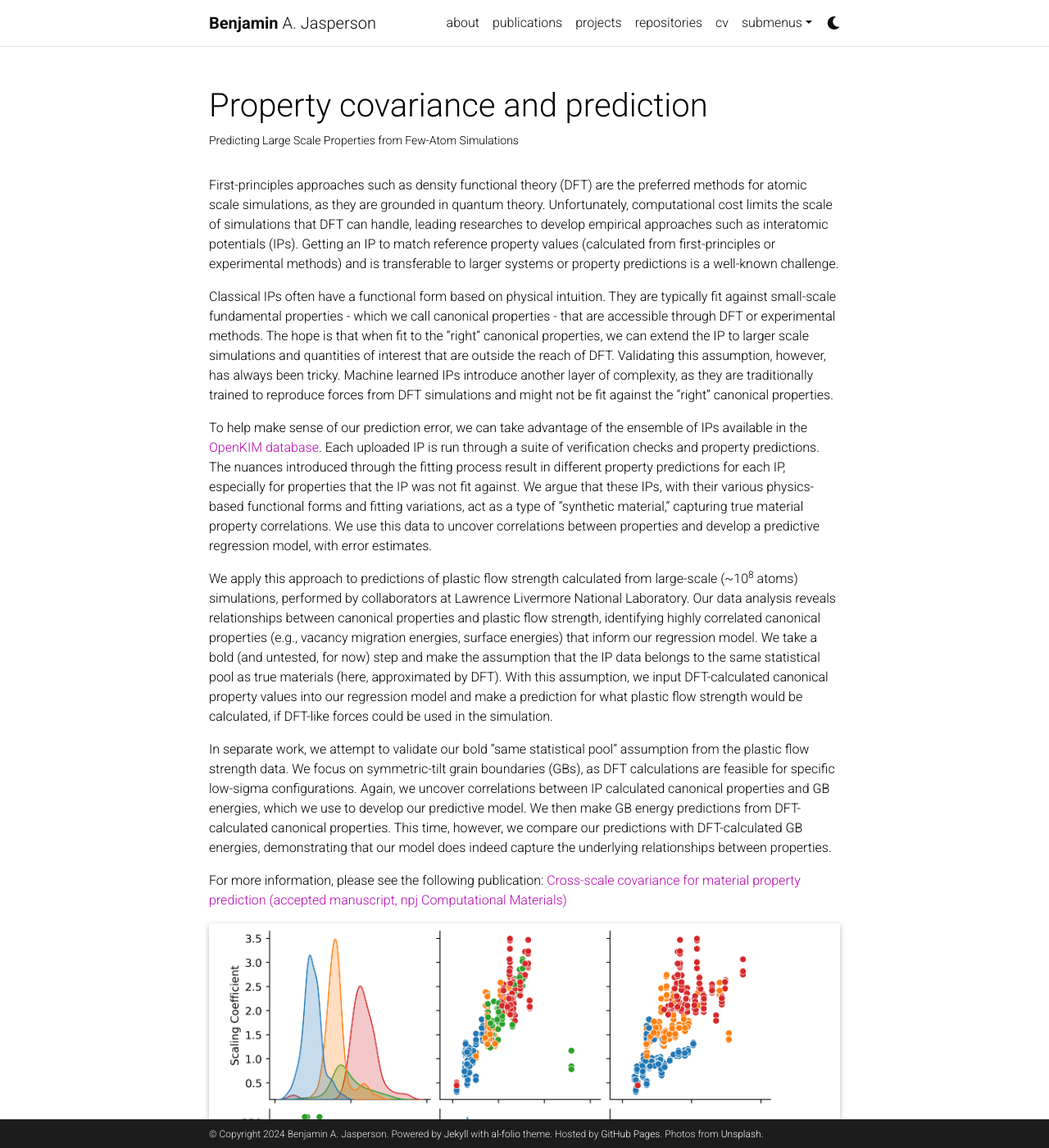
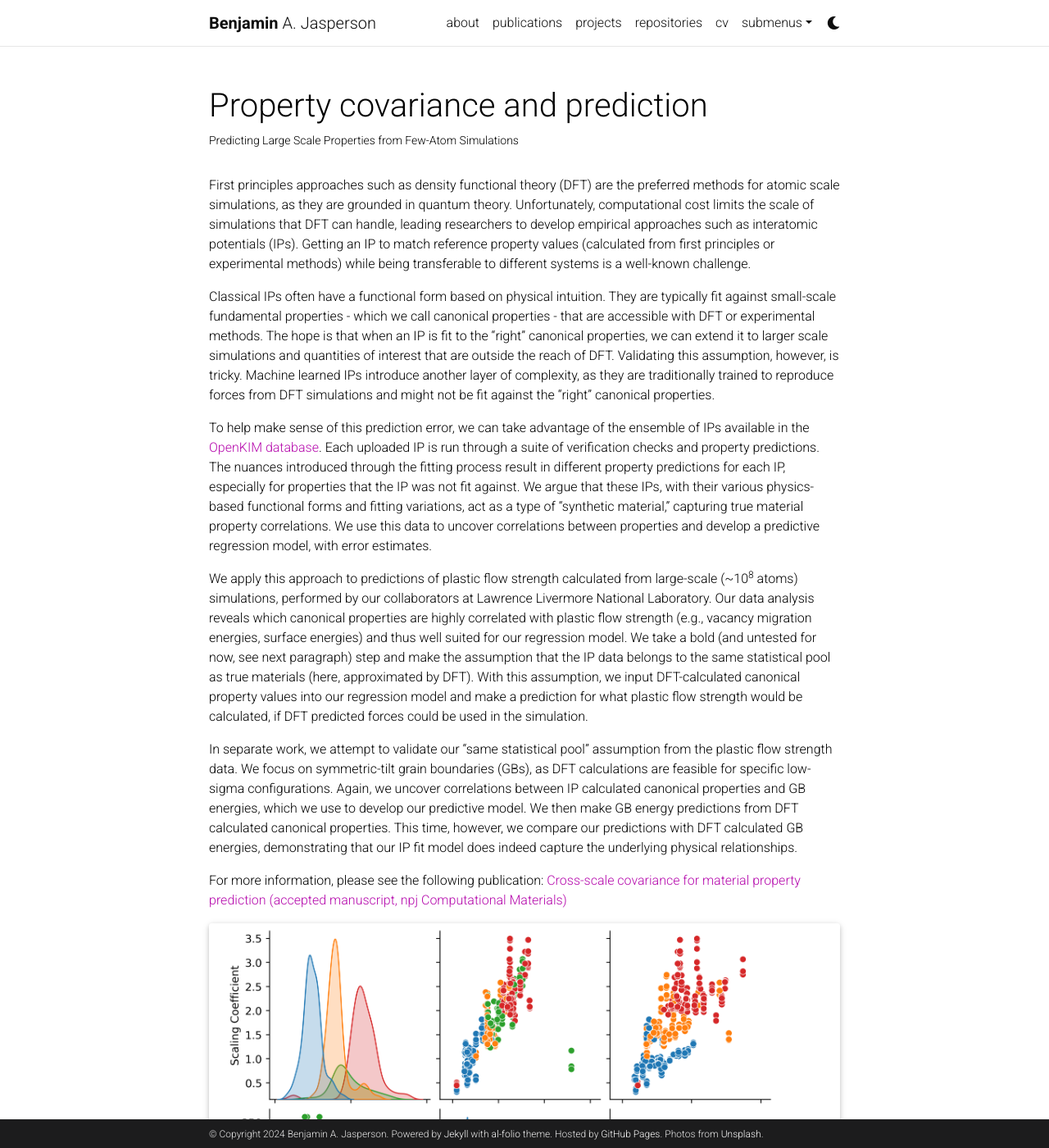
Before and after one commit to bjasperson/bjasperson.github.io, a Jekyll site: the page built from _projects/gb.md, in a window 1280 px wide and 1400 px high. Shown: the whole window at 82% size. Built offline with Jekyll 4.4.1, drawn with Linux system fonts in a browser that asks for light colours; full-size pictures stand in for the smaller copies a plugin makes; comment, search, counter and statistics services are not loaded; a style sheet for code colours, icons or effects is not loaded.

Commit message:
text updates

```diff
--- a/_projects/gb.md
+++ b/_projects/gb.md
@@ -7,32 +7,32 @@ importance: 1
 category: work
 ---
 
-First-principles approaches such as density functional theory (DFT) are the preferred methods for atomic scale simulations, as they are grounded in quantum theory.
-Unfortunately, computational cost limits the scale of simulations that DFT can handle, leading researches to develop empirical approaches such as interatomic potentials (IPs).
-Getting an IP to match reference property values (calculated from first-principles or experimental methods) and is transferable to larger systems or property predictions is a well-known challenge.
+First principles approaches such as density functional theory (DFT) are the preferred methods for atomic scale simulations, as they are grounded in quantum theory.
+Unfortunately, computational cost limits the scale of simulations that DFT can handle, leading researchers to develop empirical approaches such as interatomic potentials (IPs).
+Getting an IP to match reference property values (calculated from first principles or experimental methods) while being transferable to different systems is a well-known challenge.
 
 Classical IPs often have a functional form based on physical intuition.
-They are typically fit against small-scale fundamental properties - which we call canonical properties - that are accessible through DFT or experimental methods.
-The hope is that when fit to the "right" canonical properties, we can extend the IP to larger scale simulations and quantities of interest that are outside the reach of DFT.
-Validating this assumption, however, has always been tricky.
+They are typically fit against small-scale fundamental properties - which we call canonical properties - that are accessible with DFT or experimental methods.
+The hope is that when an IP is fit to the "right" canonical properties, we can extend it to larger scale simulations and quantities of interest that are outside the reach of DFT.
+Validating this assumption, however, is tricky.
 Machine learned IPs introduce another layer of complexity, as they are traditionally trained to reproduce forces from DFT simulations and might not be fit against the "right" canonical properties.
 
-To help make sense of our prediction error, we can take advantage of the ensemble of IPs available in the [OpenKIM database](https://openkim.org/).
+To help make sense of this prediction error, we can take advantage of the ensemble of IPs available in the [OpenKIM database](https://openkim.org/).
 Each uploaded IP is run through a suite of verification checks and property predictions.
 The nuances introduced through the fitting process result in different property predictions for each IP, especially for properties that the IP was not fit against.
 We argue that these IPs, with their various physics-based functional forms and fitting variations, act as a type of "synthetic material," capturing true material property correlations.
 We use this data to uncover correlations between properties and develop a predictive regression model, with error estimates.
 
-We apply this approach to predictions of plastic flow strength calculated from large-scale (~10<sup>8</sup> atoms) simulations, performed by collaborators at Lawrence Livermore National Laboratory.
-Our data analysis reveals relationships between canonical properties and plastic flow strength, identifying highly correlated canonical properties (e.g., vacancy migration energies, surface energies) that inform our regression model.
-We take a bold (and untested, for now) step and make the assumption that the IP data belongs to the same statistical pool as true materials (here, approximated by DFT).
-With this assumption, we input DFT-calculated canonical property values into our regression model and make a prediction for what plastic flow strength would be calculated, if DFT-like forces could be used in the simulation.
+We apply this approach to predictions of plastic flow strength calculated from large-scale (~10<sup>8</sup> atoms) simulations, performed by our collaborators at Lawrence Livermore National Laboratory.
+Our data analysis reveals which canonical properties are highly correlated with plastic flow strength (e.g., vacancy migration energies, surface energies) and thus well suited for our regression model.
+We take a bold (and untested for now, see next paragraph) step and make the assumption that the IP data belongs to the same statistical pool as true materials (here, approximated by DFT).
+With this assumption, we input DFT-calculated canonical property values into our regression model and make a prediction for what plastic flow strength would be calculated, if DFT predicted forces could be used in the simulation.
 
-In separate work, we attempt to validate our bold "same statistical pool" assumption from the plastic flow strength data.
+In separate work, we attempt to validate our "same statistical pool" assumption from the plastic flow strength data.
 We focus on symmetric-tilt grain boundaries (GBs), as DFT calculations are feasible for specific low-sigma configurations.
 Again, we uncover correlations between IP calculated canonical properties and GB energies, which we use to develop our predictive model.
-We then make GB energy predictions from DFT-calculated canonical properties.
-This time, however, we compare our predictions with DFT-calculated GB energies, demonstrating that our model does indeed capture the underlying relationships between properties.
+We then make GB energy predictions from DFT calculated canonical properties.
+This time, however, we compare our predictions with DFT calculated GB energies, demonstrating that our IP fit model does indeed capture the underlying physical relationships.
 
 For more information, please see the following publication: [Cross-scale covariance for material property prediction (accepted manuscript, npj Computational Materials)](https://arxiv.org/abs/2406.05146)
 
```
